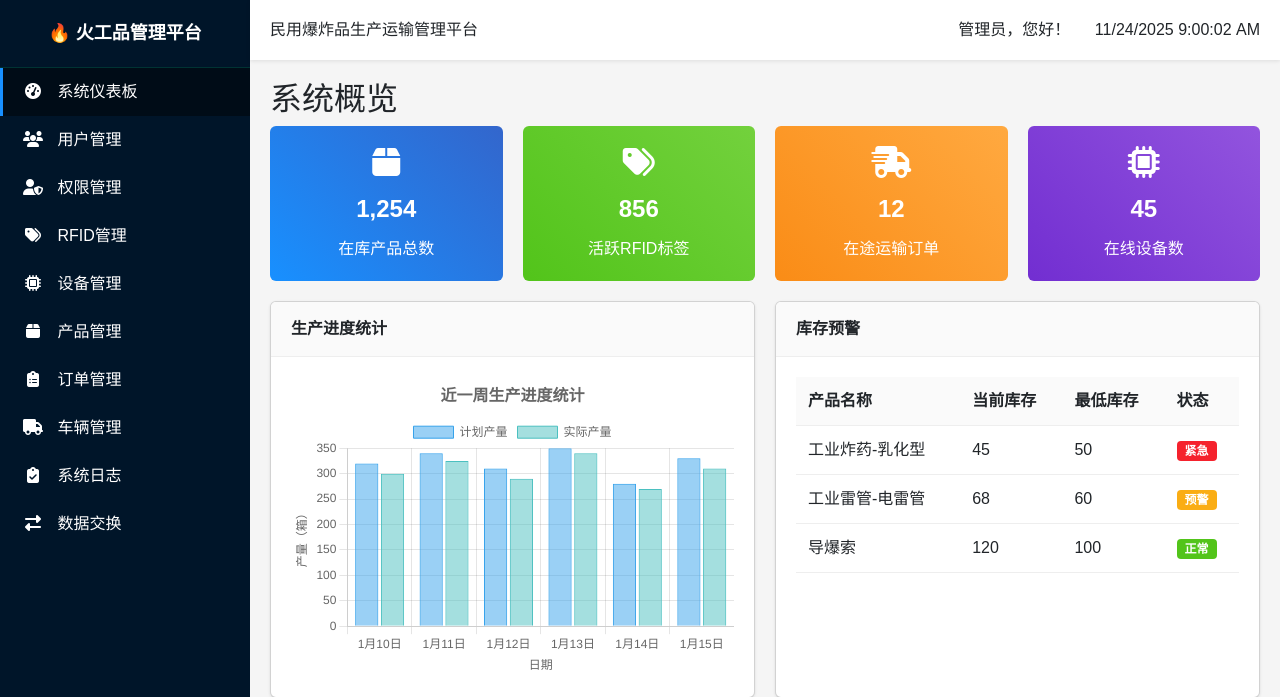
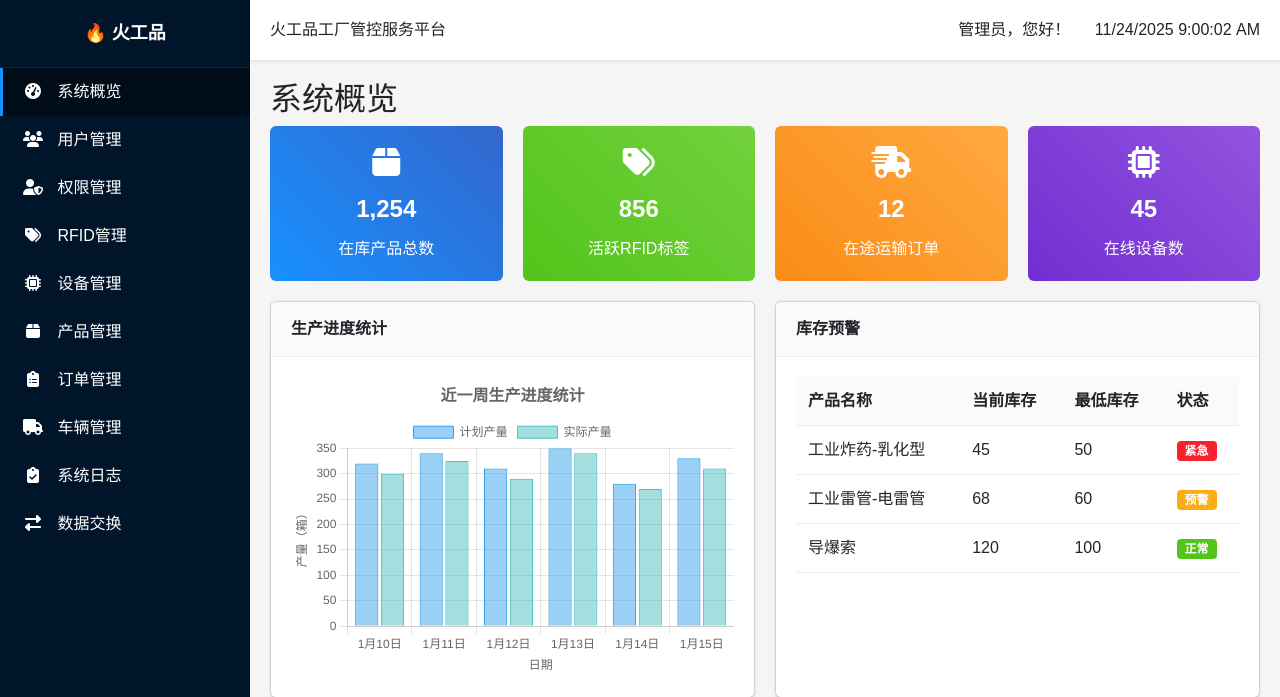
Before and after one commit to liyang319/RFID_WebServer_py, a Django app: template RFID_WebServer_py/rfid_app/templates/rfid_app/management.html in a window 1280 px wide. Shown: the top 697 px of the page. Run offline with Django 5.2, Linux system fonts and the light colour scheme; the template is opened without the code that fills it, so the values that code supplies are empty.

Commit message:
修改标题和标签名称

```diff
--- a/RFID_WebServer_py/rfid_app/templates/rfid_app/management.html
+++ b/RFID_WebServer_py/rfid_app/templates/rfid_app/management.html
@@ -308,11 +308,11 @@
     <div class="layout">
         <!-- 侧边栏 -->
         <div class="sidebar">
-            <div class="logo">🔥 火工品管理平台</div>
+            <div class="logo">🔥   火工品</div>
             <ul class="menu">
                 <li class="menu-item active" onclick="showModule('dashboard')">
                     <i class="fas fa-tachometer-alt"></i>
-                    <span>系统仪表板</span>
+                    <span>系统概览</span>
                 </li>
                 <li class="menu-item" onclick="showModule('user')">
                     <i class="fas fa-users"></i>
@@ -356,7 +356,7 @@
         <!-- 主内容区 -->
         <div class="main-content">
             <div class="header">
-                <div>民用爆炸品生产运输管理平台</div>
+                <div>火工品工厂管控服务平台</div>
                 <div>
                     <span>管理员，您好！</span>
                     <span id="current-time" style="margin-left: 20px;"></span>
```
